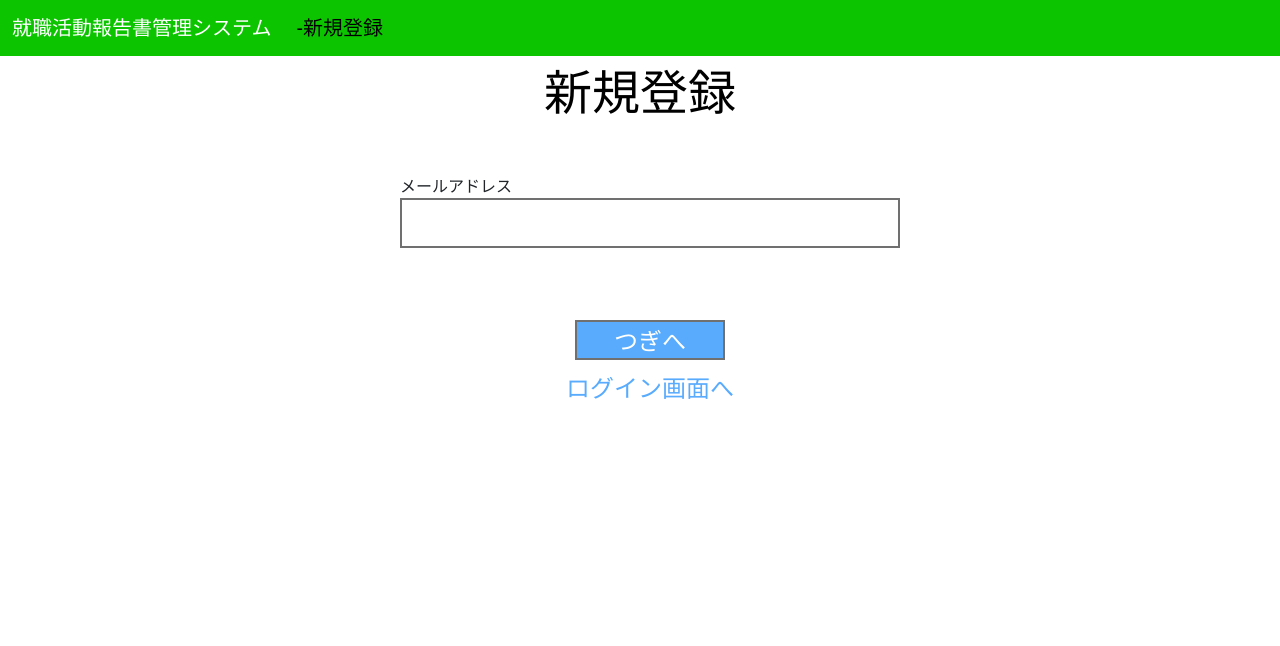
After one commit to chibachibaibu2003/Project-JRMS, a Flask app: page /register in a window 1280 px wide. The commit adds this page. Shown: the top 646 px of the page. Run offline with Flask 3, Linux system fonts and the light colour scheme.

Commit message:
新規登録画面の追加

```diff
--- /dev/null
+++ b/static/css/register.css
@@ -0,0 +1,118 @@
+@charset "UTF-8";
+
+body{
+	padding:0;
+	margin: 0;
+}
+
+.loginbox{
+	max-width: 600px;
+	margin:auto;
+	margin-top: 10px;
+	margin-left: 350px;
+	justify-content: center;
+}
+
+.titlelogo{
+	display: flex;
+	font-size:3rem;
+    justify-content: center;
+    text-decoration:none;
+    color:black;
+}
+
+.searchbox{
+	display: flex;
+	justify-content: center;
+	padding-top: 30px;
+}
+
+
+.search_a{
+	width: 500px;
+	height: 50px;
+	background: #fff;
+	border: 2px solid #707070;
+	margin-top:0px ;
+	font-size: 1.5rem;
+}
+
+
+.search_b{
+	width: 500px;
+	height: 50px;
+	background: #fff;
+	border: 2px solid #707070;
+	font-size: 1.5rem;
+}
+
+.button{
+	display: flex;
+	justify-content: center;
+	text-align: center;
+	width:150px;
+	height:40px;
+	background-color: #58ABFD;
+	border:2px solid #707070;
+	color: white;
+	font-size: 1.5rem;
+	text-decoration: none;
+}
+
+.button:hover{
+	color:#58ABFD;
+	background-color: white;
+}
+
+.submit{
+    display: flex;
+    justify-content: center;
+    text-decoration: none;
+}
+
+.button_s{
+	display: flex;
+	justify-content: center;
+	text-align: center;
+	width:150px;
+	height:40px;
+	background-color: #58ABFD;
+	border:2px solid #707070;
+	color: white;
+	font-size: 1.5rem;
+	text-decoration: none;
+}
+
+.button_s:hover{
+	color:#58ABFD;
+	background-color: white;
+}
+
+
+.button_a{
+	display: flex;
+	width: 700px;
+  	height: 40px;
+  	font-size: 1.8rem;
+  	text-align: center;
+  	padding: 10px 0px;
+  	background-color:whitesmoke;
+  	border:1px solid black;
+  	text-align: center;
+  	text-decoration: none;
+  	color:black;
+  	transform: translate(300px,100px);
+}
+
+.button_a:hover{
+	color:gray;
+}
+
+.register{
+	display: flex;
+	text-decoration: none;
+	color:#58ABFD;
+	justify-content: center;
+	font-size: 1.5rem;
+	padding-top: 10px;
+}
--- a/templates/index.html
+++ b/templates/index.html
@@ -8,7 +8,7 @@
 {% endblock %}
 
 {% block content %}
-<a class="titlelogo">ログイン画面</a>
+<p class="titlelogo">ログイン画面</p>
 <div class="loginbox">
 	<div class="searchbox">
 
@@ -16,7 +16,7 @@
 			<a>メールアドレス</a><br>
 			<input type="email"name="email"class="search_a"autocomplete="off"><br><br>
 			<a>パスワード</a><br>
-			<input type="pw"name="pass"class="search_b"autocomplete="off"><br><br>
+			<input type="password"name="pass"class="search_b"autocomplete="off"><br><br>
 			<a class="submit"><input type="submit"class="button_s"value="ログイン"></a>
 			<a class="register" href="{{url_for('register_page')}}">新規登録</a>
 		</form>
--- /dev/null
+++ b/templates/register.html
@@ -0,0 +1,24 @@
+{% extends "layout.html" %}
+{% block css %}
+<link rel="stylesheet" href="{{url_for('static', filename='/css/register.css')}}">
+{% endblock %}
+
+{% block title%}
+<span style="color:black">　-新規登録<span>
+{% endblock %}
+
+{% block content %}
+<p class="titlelogo">新規登録</p>
+
+<div class="loginbox">
+	<div class="searchbox">
+
+		<form action="{{url_for('login')}}" method="post">
+			<a>メールアドレス</a><br>
+			<input type="email"name="email"class="search_a"autocomplete="off"><br><br><br><br>
+			<a class="submit"><input type="submit"class="button_s"value="つぎへ"></a>
+			<a class="register" href="{{url_for('sample_top')}}">ログイン画面へ</a>
+		</form>
+	</div>
+</div>
+{% endblock %}
```
